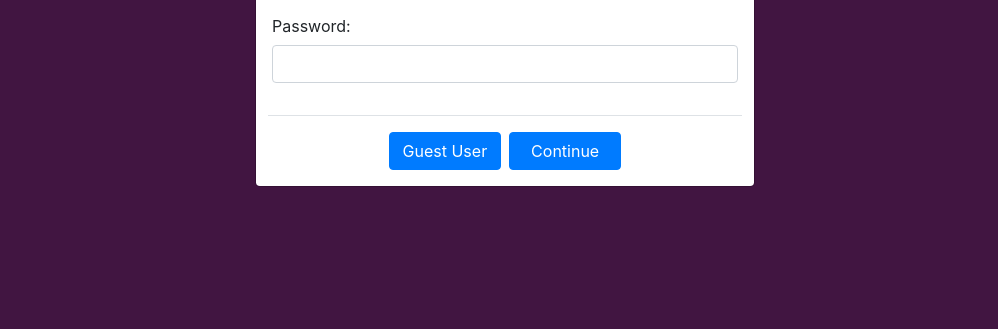
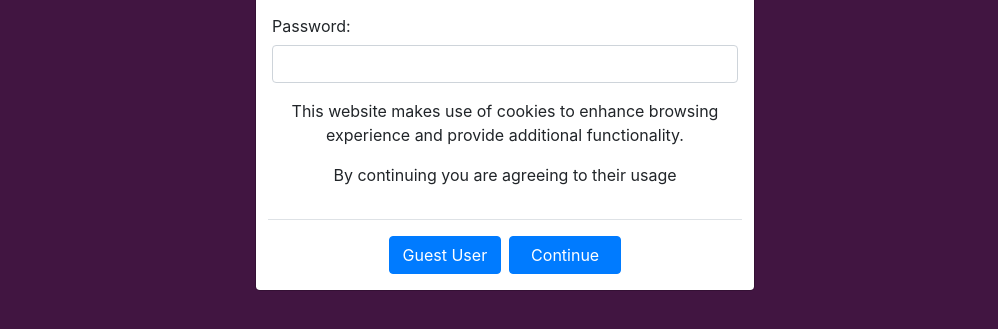
Before and after one commit to alitoyn/connect_4_mini_project, a website: page src/frontend/index.html in a window 1280 px wide. Shown: the part 193-522 px from the top of the page, without its empty margins (135-1133 px from the left). Drawn offline with nearby package versions, Linux system fonts and the light colour scheme.

Commit message:
added cookie message

```diff
--- a/src/frontend/index.html
+++ b/src/frontend/index.html
@@ -31,6 +31,8 @@
                             <p id='error-message' style='color: red; display: none;'>Failed to login</p>
                         </div>
                     </form>
+                    <p id='cookie-message'>This website makes use of cookies to enhance browsing experience and provide additional functionality.</p>
+                    <p id='cookie-message'>By continuing you are agreeing to their usage</p>
                 </div>
                 <div class="modal-footer modal-row">
                     <button id='guest-button' type="button" class="btn btn-primary justify-left col-3">Guest User</button>
@@ -91,7 +93,6 @@
     <script src="frontendFunctions.js" type="text/javascript"></script>
     <script src="index.js" type="text/javascript"></script>
 
-
     </div>
 </body>
 
--- a/src/frontend/main.css
+++ b/src/frontend/main.css
@@ -64,6 +64,7 @@ body {
     text-justify: center;
 }
 
-/* .modal-content {
-    background-color: #5a5a5a;
- } */
+#cookie-message {
+    text-align: center;
+    /* color: hotpink; */
+}
```
